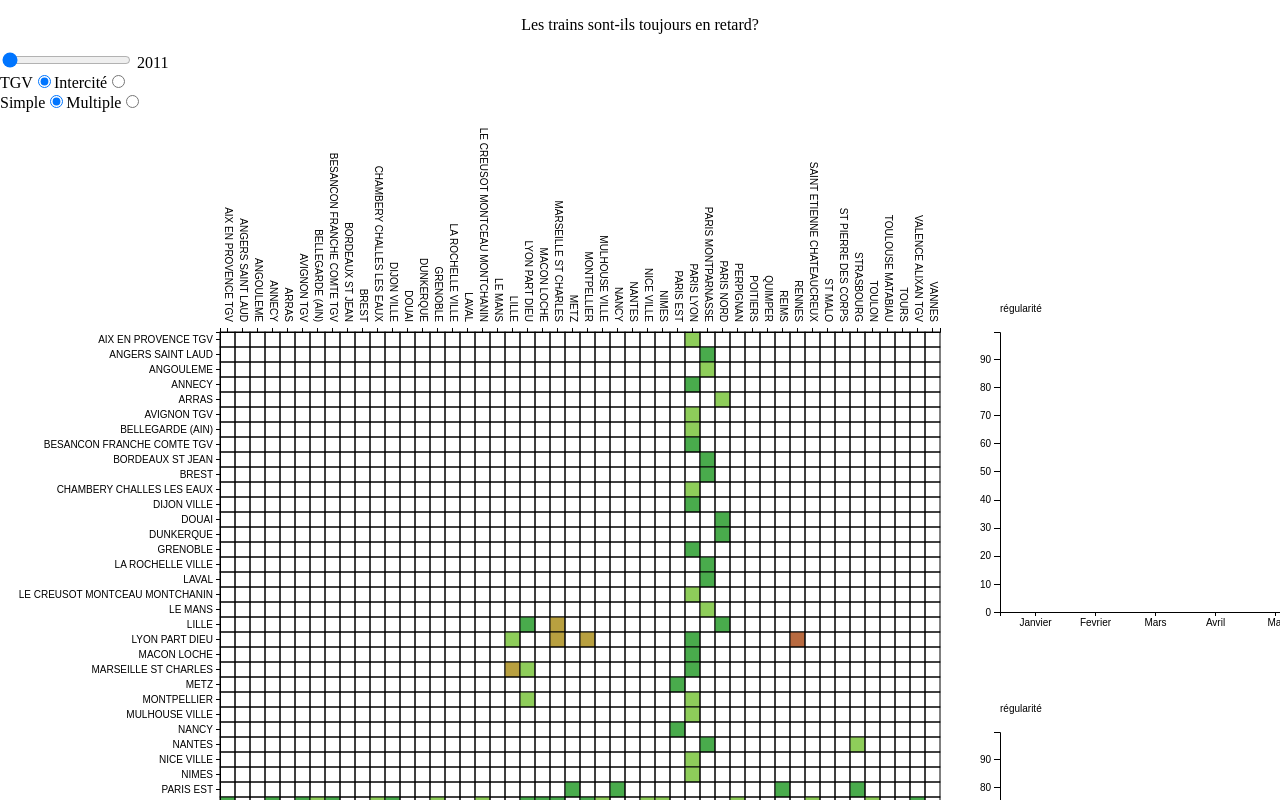
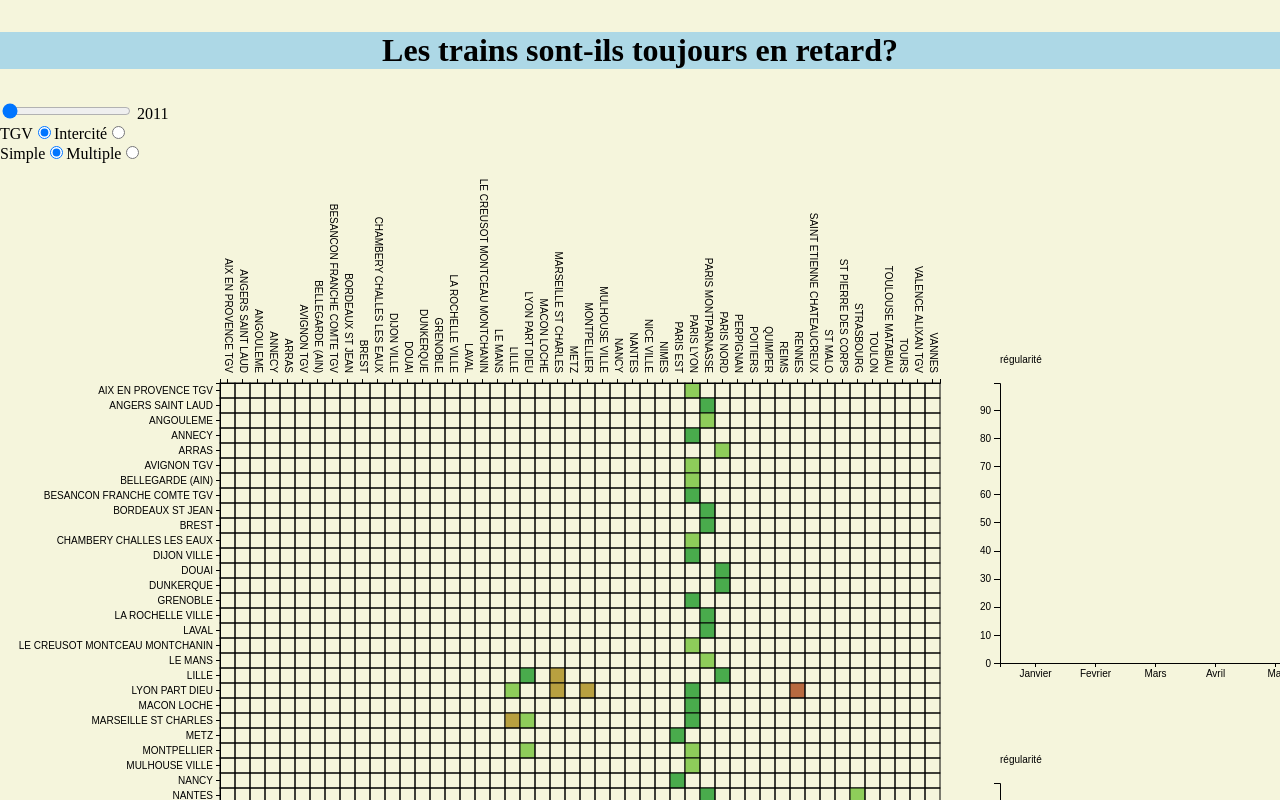
Before and after one commit to Kylaste/DataViz_Projet, a plain HTML site: page index.html in a window 1280 px wide. Shown: the top 800 px of the page. Drawn offline with Linux system fonts and the light colour scheme.

Commit message:
adding css

```diff
--- a/index.html
+++ b/index.html
@@ -6,9 +6,15 @@
 </head>
 <style>
 
+
 body {
      margin: 0 auto;
+    background-color:beige;
 }
+h1 {
+    color:black;
+    background-color:lightblue;    }
+
 
 .line {
       fill: none;
@@ -67,7 +73,7 @@ p {
 
 </style>
 <body onload="visualisation()">
-    <p> Les trains sont-ils toujours en retard? </p>
+    <h1><p> Les trains sont-ils toujours en retard? </p> </h1>
   <div>
   <input id="slider" type="range" value="2011" min="2011" max="2017" step="1" />
   <span id="annee">2011</span>
```
